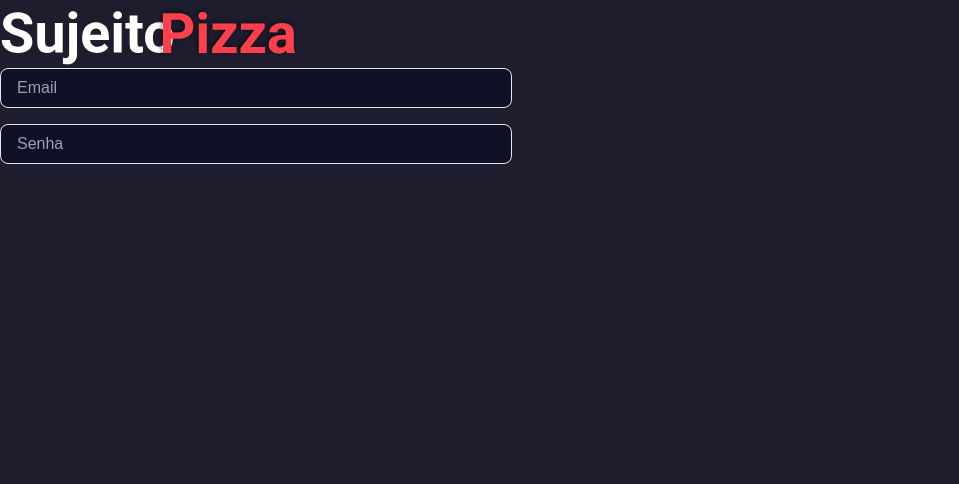
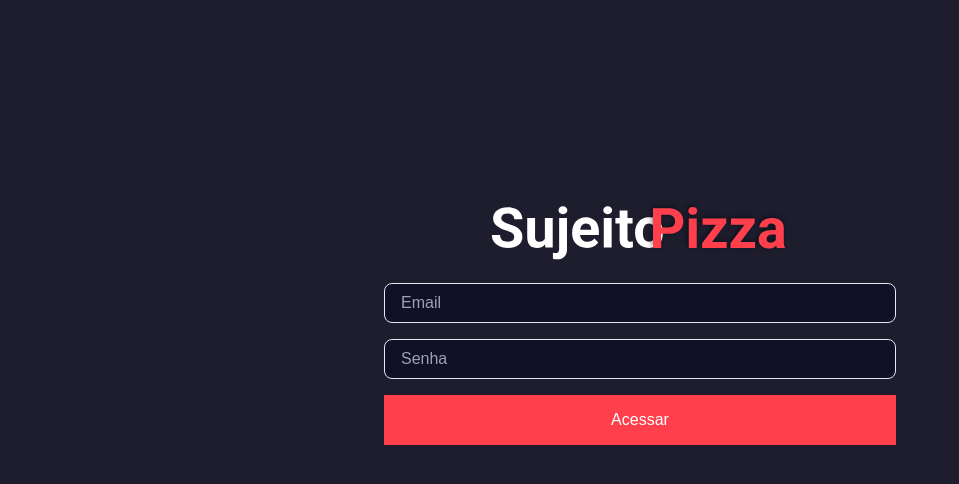
Before and after one commit to isaac545454/pizzaria-full-stack-mobile, a Next.js app in the folder front/: page / in a window 1280 px wide. Shown: the top 484 px of the page, without its empty margins (0-959 px from the left). Built offline with nearby package versions, Linux system fonts and the light colour scheme.

Commit message:
feat: layout page home

```diff
--- /dev/null
+++ b/front/components/Button.tsx
@@ -0,0 +1,22 @@
+import React, { ButtonHTMLAttributes } from "react";
+
+//icon
+import { FaSpinner } from "react-icons/fa";
+
+interface Props extends ButtonHTMLAttributes<HTMLButtonElement> {
+  loading: boolean;
+  name: string;
+}
+
+export default function Button({ loading, name, ...rest }: Props) {
+  return (
+    <button
+      disabled={loading}
+      className="bg-red-primary p-4 flex justify-center items-center hover:bg-red-500 transition-colors"
+      {...rest}
+    >
+      {!loading && <a className="text-white">{name}</a>}
+      {loading && <FaSpinner className="animate-spin" />}
+    </button>
+  );
+}
--- a/front/package.json
+++ b/front/package.json
@@ -17,6 +17,7 @@
     "next": "13.0.3",
     "react": "18.2.0",
     "react-dom": "18.2.0",
+    "react-icons": "^4.7.1",
     "typescript": "4.8.4"
   },
   "devDependencies": {
--- a/front/pages/index.tsx
+++ b/front/pages/index.tsx
@@ -1,6 +1,11 @@
 import Head from "next/head";
 import Image from "next/image";
+
+//component
 import Input from "../components/Input";
+import Button from "../components/Button";
+
+//img
 import logoImg from "../public/logo.svg";
 
 export default function Home() {
@@ -9,12 +14,23 @@ export default function Home() {
       <Head>
         <title>Login</title>
       </Head>
-      <div className="text-white">
-        <Image src={logoImg} alt="logo da pizzaria" width={300} height={100} />
+      <div className="text-white flex flex-col items-center justify-center h-[80vh]">
+        <Image
+          src={logoImg}
+          alt="logo da pizzaria"
+          width={300}
+          height={100}
+          className="mb-5"
+        />
         <div className="">
-          <form className="flex flex-col w-[40vw]">
+          <form className="flex flex-col w-[40vw] max-[700px]:w-[80vw]">
             <Input typeInput="text" placeholderInput="Email" />
             <Input typeInput="text" placeholderInput="Senha" />
+            <Button
+              loading={false}
+              name="Acessar"
+              onClick={() => alert("ola")}
+            />
           </form>
         </div>
       </div>
```
Also changed, not shown: 1 other file (tests, documents, lock files or other folders).
